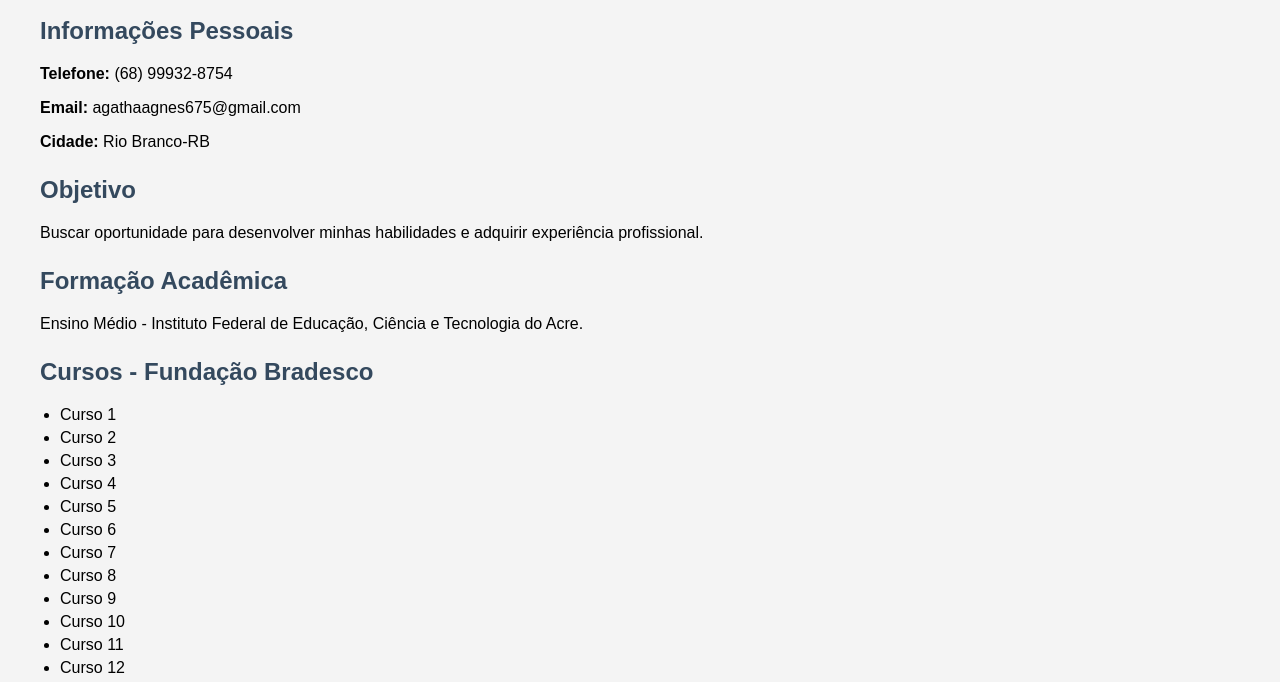
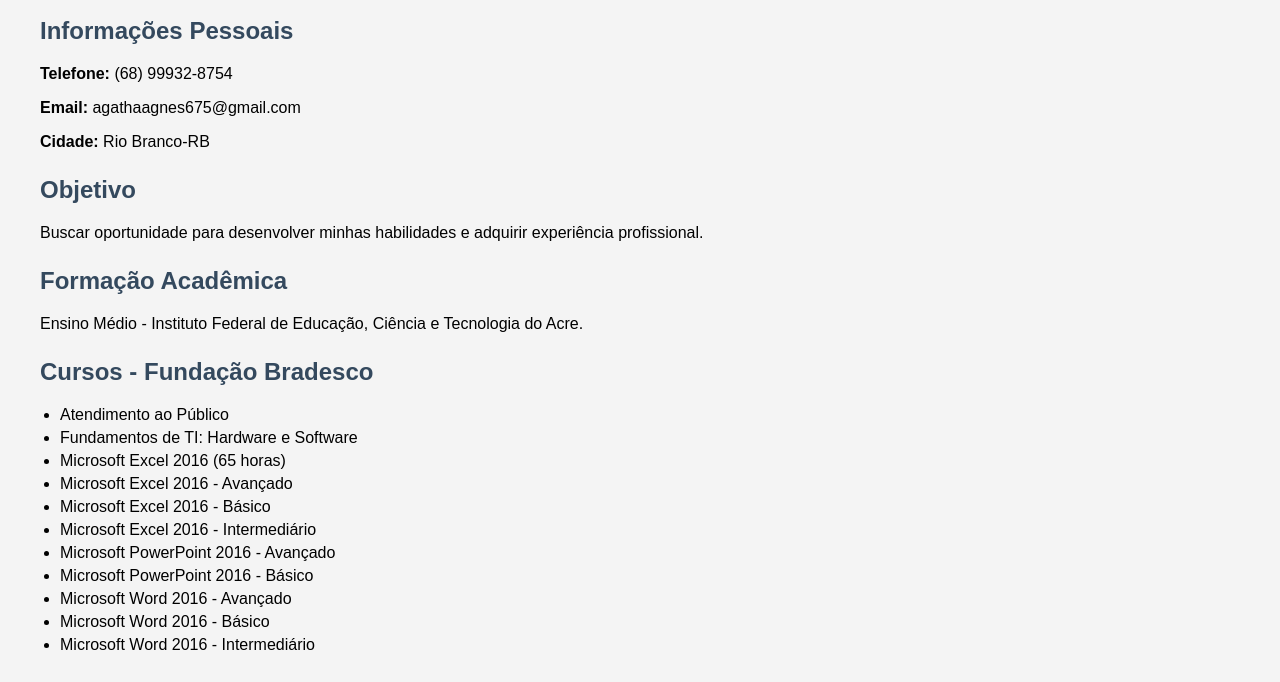
Before and after one commit to agathaagnes675-lang/nexus, a plain HTML site: page index.html in a window 1280 px wide. Shown: the part 98-780 px from the top of the page. Drawn offline with Linux system fonts and the light colour scheme.

Commit message:
Alterei o html

```diff
--- a/index.html
+++ b/index.html
@@ -60,18 +60,18 @@
 
     <h2>Cursos - Fundação Bradesco</h2>
     <ul>
-        <li>Curso 1</li>
-        <li>Curso 2</li>
-        <li>Curso 3</li>
-        <li>Curso 4</li>
-        <li>Curso 5</li>
-        <li>Curso 6</li>
-        <li>Curso 7</li>
-        <li>Curso 8</li>
-        <li>Curso 9</li>
-        <li>Curso 10</li>
-        <li>Curso 11</li>
-        <li>Curso 12</li>
+        <li>Atendimento ao Público</li>
+        <li>Fundamentos de TI: Hardware e Software</li>
+        <li>Microsoft Excel 2016 (65 horas)</li>
+        <li>Microsoft Excel 2016 - Avançado</li>
+        <li>Microsoft Excel 2016 - Básico</li>
+        <li>Microsoft Excel 2016 - Intermediário</li>
+        <li> Microsoft PowerPoint 2016 - Avançado</li>
+        <li>Microsoft PowerPoint 2016 - Básico</li>
+        <li>Microsoft Word 2016 - Avançado</li>
+        <li>Microsoft Word 2016 - Básico</li>
+        <li>Microsoft Word 2016 - Intermediário</li>
+
     </ul>
 
     <h2>Habilidades</h2>
```
